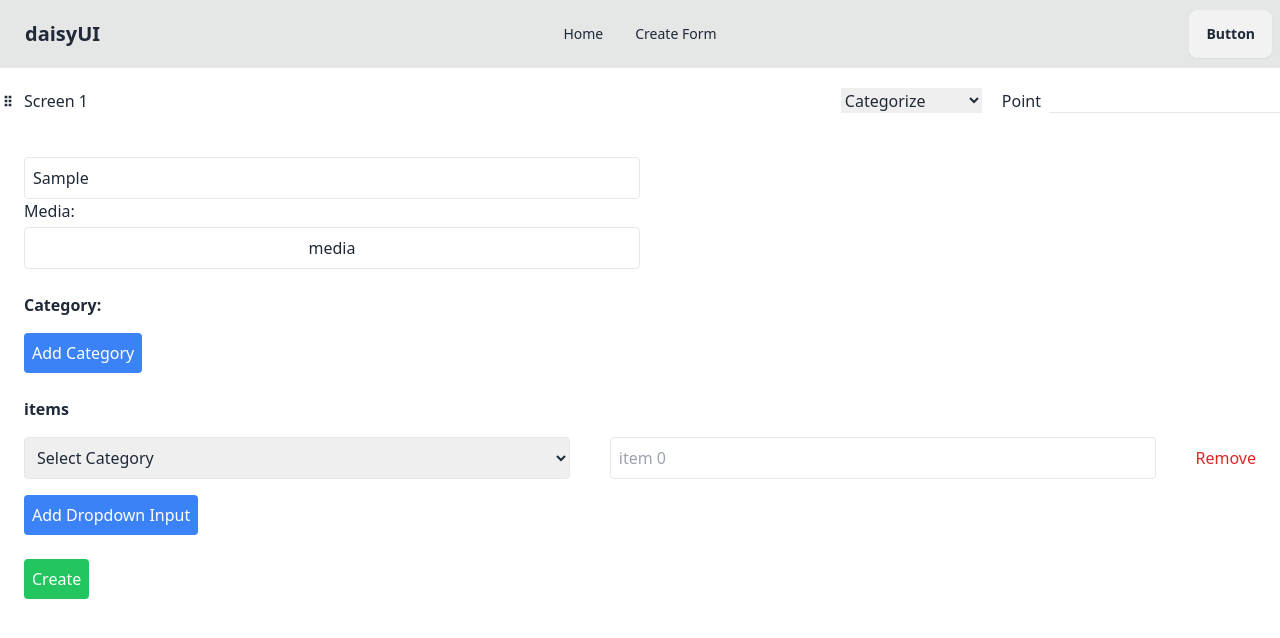
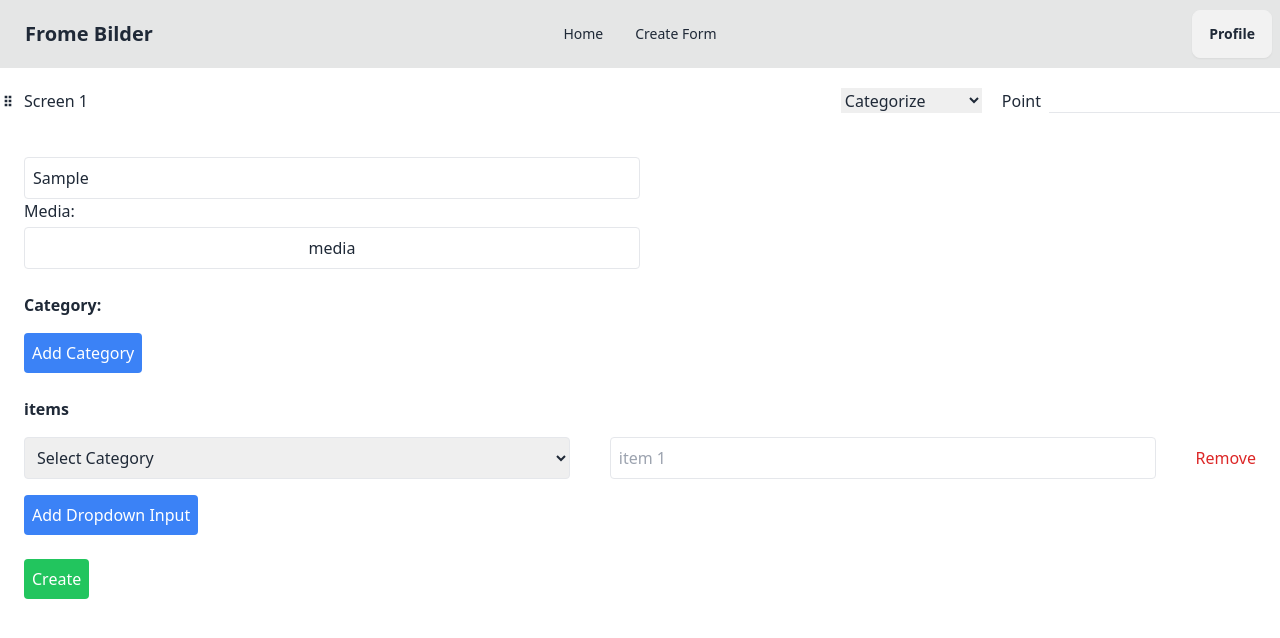
Before and after one commit to Abdullah-Az-Zahur/form-builder-1-client, a React (Vite) app: page /form in a window 1280 px wide. Both pictures are taken after typing "Sample" into the empty fields and a click on the button "Add Dropdown Input". Shown: the top 638 px of the page. Built offline with nearby package versions, Linux system fonts and the light colour scheme.

Commit message:
Fix : styles

```diff
--- a/src/components/Categorize.jsx
+++ b/src/components/Categorize.jsx
@@ -161,7 +161,7 @@ const Categorize = ({ point }) => {
                 onChange={(e) =>
                   handleDropdownInputChange(index, "value", e.target.value)
                 }
-                placeholder={`item ${index}`}
+                placeholder={`item ${index + 1}`}
                 className="block w-full border p-2 rounded"
               />
               <button
--- a/src/components/CategorizeHome.jsx
+++ b/src/components/CategorizeHome.jsx
@@ -21,7 +21,7 @@ const CategorizeHome = () => {
 
   return (
     <DndProvider backend={HTML5Backend}>
-      <div className="flex flex-wrap gap-4">
+      <div className="flex flex-wrap gap-4 container mx-auto pt-20  justify-center  ">
         {data.map((item) => (
           <CategoryCard key={item._id} item={item} />
         ))}
@@ -83,10 +83,10 @@ const CategoryCard = ({ item }) => {
 
   return (
     <div className="border p-4 rounded shadow-md w-full md:w-1/3 ">
-      <h3 className="text-lg font-bold mb-2">{item.heading}</h3>
+      <h3 className="text-lg font-bold mb-2  text-center">{item.heading}</h3>
       <div className="mb-4">
-        <h4 className="font-semibold">Draggable Values</h4>
-        <div className="flex flex-wrap gap-2">
+        {/* <h4 className="font-semibold">Draggable Values</h4> */}
+        <div className="flex flex-wrap gap-2 items-center justify-center my-5">
           {availableValues.map((input) => (
             <DraggableItem
               key={input.value}
--- a/src/components/Navbar.jsx
+++ b/src/components/Navbar.jsx
@@ -41,13 +41,13 @@ const Navbar = () => {
               {navOptions}
             </ul>
           </div>
-          <a className="btn btn-ghost text-xl">daisyUI</a>
+          <a className="btn btn-ghost text-xl">Frome Bilder</a>
         </div>
         <div className="navbar-center hidden lg:flex">
           <ul className="menu menu-horizontal px-1">{navOptions}</ul>
         </div>
         <div className="navbar-end">
-          <a className="btn">Button</a>
+          <a className="btn">Profile</a>
         </div>
       </div>
     </div>
```
